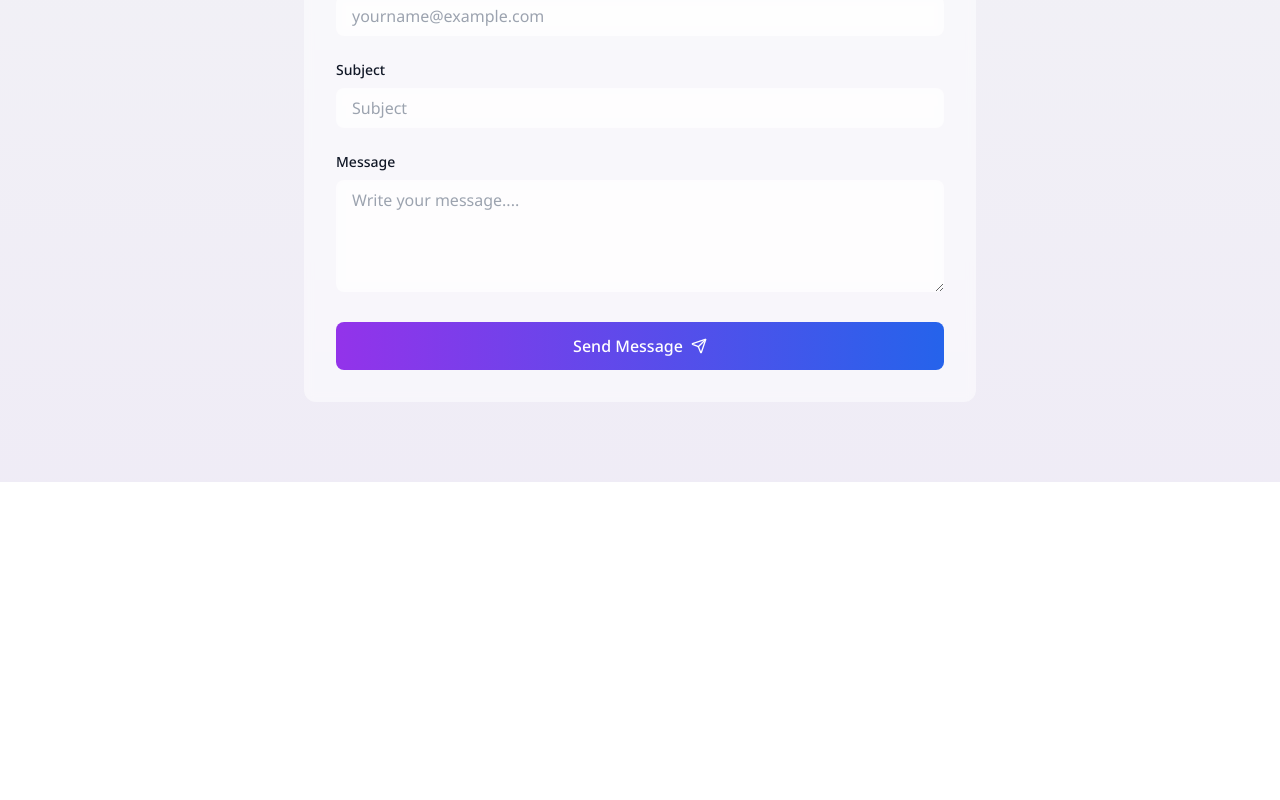
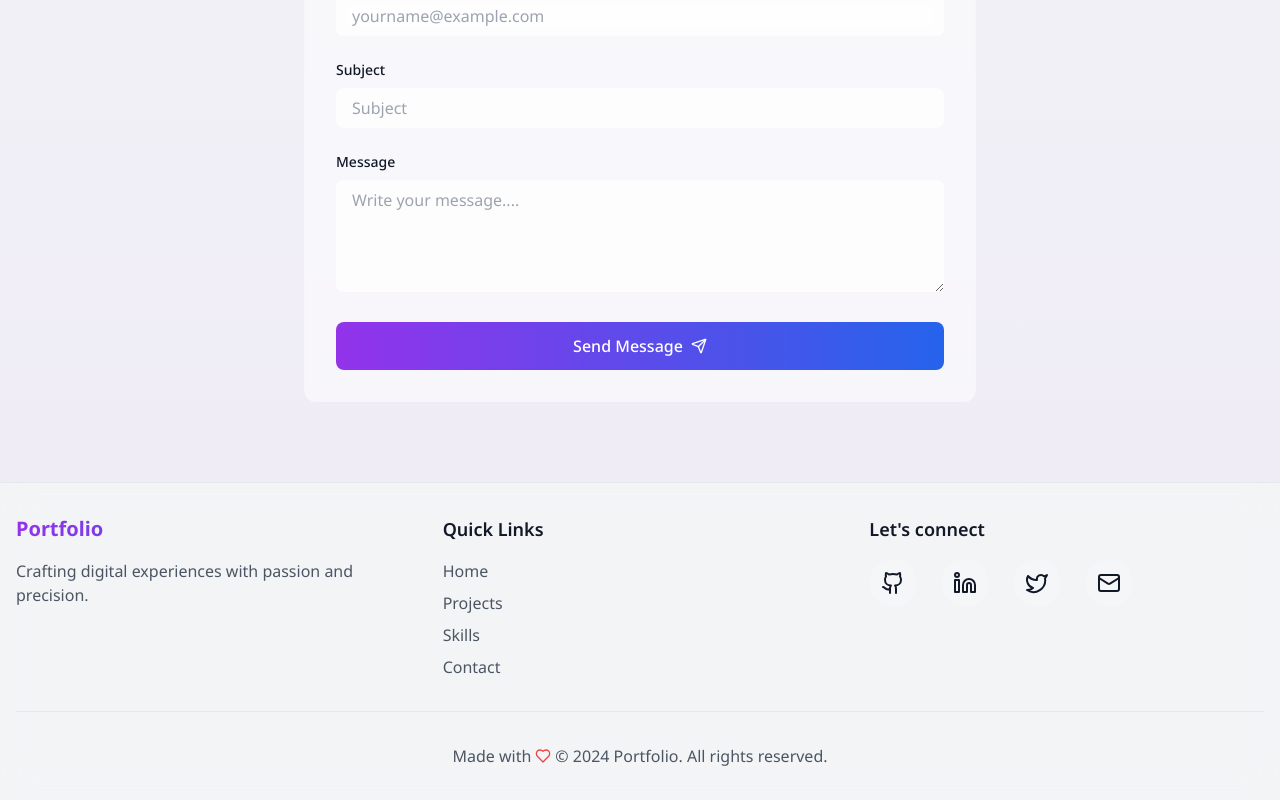
Before and after one commit to hervezossou/hervezossou.dev, a React (Vite) app: page / in a window 1280 px wide. Shown: the part 4098-4898 px from the top of the page. Before the commit the page ends 4580 px from the top, so only its background shows below. Built offline with nearby package versions, Linux system fonts and the light colour scheme.

Commit message:
Add Footer component

```diff
--- a/src/App.tsx
+++ b/src/App.tsx
@@ -4,6 +4,7 @@ import Skills from "./components/organisms/Skills"
 import Experience from "./components/organisms/Experience"
 import Projects from "./components/organisms/Projects"
 import Contact from "./components/organisms/Contact"
+import Footer from "./components/organisms/Footer"
 
 function App() {
 
@@ -17,6 +18,7 @@ function App() {
         <Projects />
         <Contact />
       </main>
+      <Footer />
     </div>
   )
 }
--- a/src/components/organisms/Footer.tsx
+++ b/src/components/organisms/Footer.tsx
@@ -0,0 +1,56 @@
+import { motion } from "motion/react"
+import SocialLinks from "../molecules/SocialLinks"
+import { Heart } from "lucide-react"
+
+export default function Footer () {
+    const currentYear = new Date().getFullYear()
+
+    return (
+        <motion.footer
+            initial={{ opacity: 0 }}
+            whileInView={{ opacity: 1 }}
+            className="bg-white/5 dark:bg-gray-900/50 backdrop-blur-lg border-t border-gray-200 dark:border-white/10 py-8"
+        >
+            <div className="container mx-auto px-4">
+                <div className="grid grid-cols-1 md:grid-cols-3 gap-8">
+                    {/* Brand Section */}
+                    <div className="space-y-4">
+                        <h3 className="text-xl font-bold bg-gradient-to-r from-purple-600 to-blue-600 bg-clip-text text-transparent">
+                            Portfolio
+                        </h3>
+                        <p className="text-gray-600 dark:text-gray-400">
+                            Crafting digital experiences with passion and precision.
+                        </p>
+                    </div>
+
+                    {/* Quick Links */}
+                    <div className="space-y-4">
+                        <h4 className="text-lg font-semibold">Quick Links</h4>
+                        <nav className="flex flex-col space-y-2">
+                            <a href="#" className="text-gray-600 dark:text-gray-400 hover:text-gray-900 dark:hover:text-white transition-colors">Home</a>
+                            <a href="#projects" className="text-gray-600 dark:text-gray-400 hover:text-gray-900 dark:hover:text-white transition-colors">Projects</a>
+                            <a href="#skills" className="text-gray-600 dark:text-gray-400 hover:text-gray-900 dark:hover:text-white transition-colors">Skills</a>
+                            <a href="#contact" className="text-gray-600 dark:text-gray-400 hover:text-gray-900 dark:hover:text-white transition-colors">Contact</a>
+                        </nav>
+                    </div>
+
+                    {/* Social Links */}
+                    <div className="space-y-4">
+                        <h4 className="text-lg font-semibold">Let's connect</h4>
+                        <SocialLinks />
+                    </div>
+                </div>
+                {/* Copyright */}
+                <motion.div
+                        initial={{ opacity: 0 }}
+                        whileInView={{ opacity: 1 }}
+                        className="mt-8 pt-8 border-t border-gray-200 dark:border-white/10 text-center text-gray-600 dark:text-gray-400 flex items-center justify-center gap-1"
+                    >
+                        <span>Made with</span>
+                        <Heart className="w-4 h-4 text-red-500 inline" />
+                        <span>© {currentYear} Portfolio. All rights reserved.</span>
+                    </motion.div>
+            </div>
+        </motion.footer>
+    )
+}
```
